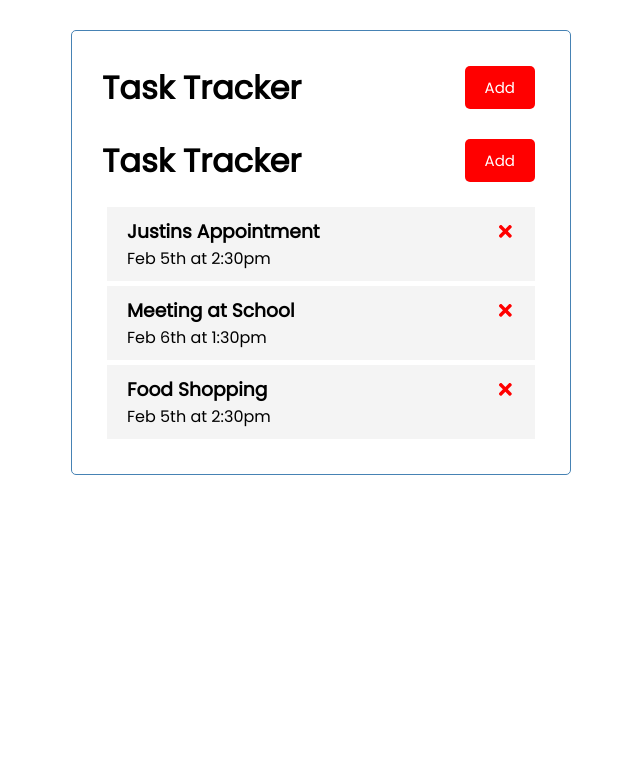
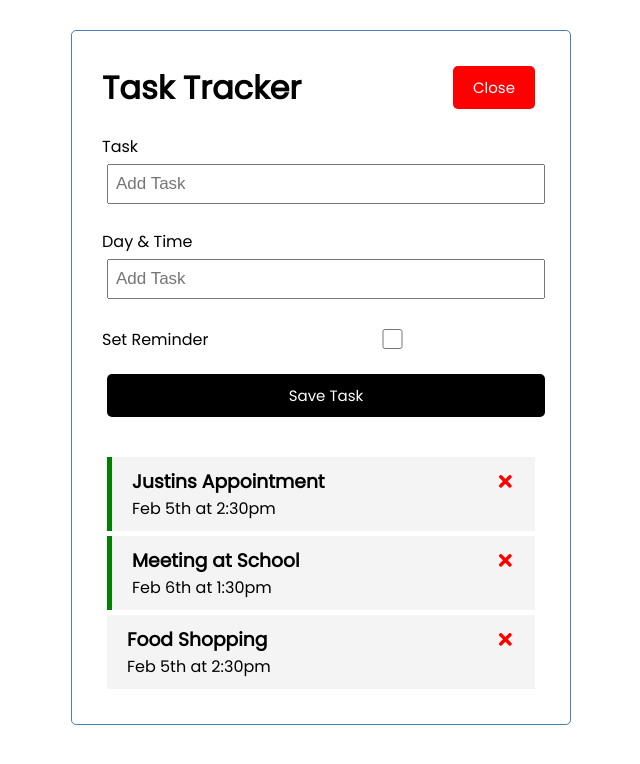
Before and after one commit to GrantOliasani/React-Task-Tracker, a React (Create React App) app: page / in a window 1280 px wide. Both pictures are taken after a click on the button "Add". Shown: the top 764 px of the page, without its empty margins (319-959 px from the left). Built offline with nearby package versions, Linux system fonts and the light colour scheme.

Commit message:
Added abiliity to add tasks, etc.

```diff
--- a/src/App.js
+++ b/src/App.js
@@ -1,8 +1,10 @@
 import {useState} from 'react'
 import Header from "./components/Header";
 import Tasks from "./components/Tasks"
+import AddTask from "./components/AddTask"
 
 function App() {
+  const[showAddTask, setShowAddTask] = useState (false)
   const[tasks, setTasks] = useState([
     {
         id: 1,
@@ -24,17 +26,29 @@
     },
 ])
 
+//Add Task
+const addTask=(task)=>{
+  const id = Math.floor(Math.random() *10000)+1
+  console.log(id);
+  const newTask ={id, ...task}
+  setTasks([...tasks, newTask])
+}
 //Delete Task
 const deleteTask = (id) =>{
   setTasks(tasks.filter((task)=> task.id !== id))
 }
 
-
+//Toggle Reminder
+const toggleReminder =(id)=>{
+  setTasks(tasks.map((task)=>
+  task.id===id ? {...task, reminder:
+  !task.reminder} :task ))
+}
   return (
     <div className="container">
-        <Header/>
-        <Header/>
-        {tasks.length >0 ? <Tasks tasks={tasks} onDelete = {deleteTask}/> :'No Tasks To Show' }
+        <Header onAdd={()=>setShowAddTask(!showAddTask)} showAdd={showAddTask}/>
+        {showAddTask && <AddTask onAdd={addTask}/>}
+        {tasks.length >0 ? <Tasks tasks={tasks} onDelete = {deleteTask} onToggle={toggleReminder} /> :'No Tasks To Show' }
 
 
     </div>
--- /dev/null
+++ b/src/components/AddTask.js
@@ -0,0 +1,44 @@
+import React from 'react'
+import { useState } from 'react'
+
+const AddTask = ({onAdd}) => {
+
+    const[text,setText] = useState('')
+    const[day,setDay] = useState('')
+    const[reminder,setReminder] = useState(false)
+
+const onSubmit = (e) => {
+    e.preventDefault()
+    if(!text){
+        alert('Please add a task')
+        return
+    }
+    onAdd({text, day, reminder})
+    setText('')
+    setDay('')
+    setReminder(false)
+}
+
+  return (
+   <form className='add-form' onSubmit={onSubmit}>
+       <div className='form-control'>
+           <label>Task</label>
+           <input type='text' placeholder='Add Task' value = {text} onChange={(e)=>setText(e.target.value)} ></input>
+       </div>
+
+       <div className='form-control'>
+           <label>Day & Time</label>
+           <input type='text' placeholder='Add Task' value = {day} onChange={(e)=>setDay(e.target.value)} ></input>
+       </div>
+
+       <div className='form-control form-control-check'>
+           <label>Set Reminder</label>
+           <input type='checkbox' checked = {reminder} value = {reminder} onChange={(e)=>setReminder(e.currentTarget.checked)} ></input>
+       </div>
+
+       <input className='btn btn-block'type='submit' value='Save Task'></input>
+   </form>
+  )
+}
+
+export default AddTask
--- a/src/components/Header.js
+++ b/src/components/Header.js
@@ -2,14 +2,12 @@
 import React from 'react'
 import Button from './Button'
 
-const Header = ({title}) => {
-    const onClick = () => {
-        console.log('clicked')
-    }
+const Header = ({title, onAdd, showAdd}) => {
+
   return (
     <header className='header'>
         <h1>{title}</h1>
-        <Button color = 'red' text = 'Add' onClick={onClick}/>
+        <Button color = {showAdd? 'red' : 'green'} text = {showAdd ? 'Close' : 'Add'} onClick={onAdd}/>
 
     </header>
   )
--- a/src/components/Task.js
+++ b/src/components/Task.js
@@ -1,9 +1,9 @@
 import React from 'react'
 import {FaTimes} from 'react-icons/fa'
 
-const Task = ({task, onDelete}) => {
+const Task = ({task, onDelete, onToggle}) => {
   return (
-    <div className = 'task'>
+    <div className = {`task ${task.reminder ? 'reminder':'' } `} onDoubleClick={()=>onToggle(task.id)}>
         <h3>{task.text} <FaTimes style = {{color: 'red', cursor : 'pointer'}} onClick={()=>onDelete(task.id)}/>
         </h3>
         <p>{task.day}</p>
--- a/src/components/Tasks.js
+++ b/src/components/Tasks.js
@@ -1,10 +1,10 @@
 import Task from './Task'
-const Tasks = ({tasks, onDelete}) => {
+const Tasks = ({tasks, onDelete, onToggle}) => {
 
     return (
         <>
             {tasks.map((task) => (
-            <Task key={task.id} task = {task} onDelete={onDelete}/>
+            <Task key={task.id} task = {task} onDelete={onDelete} onToggle={onToggle}/>
             ))}
         </>
     )
```
